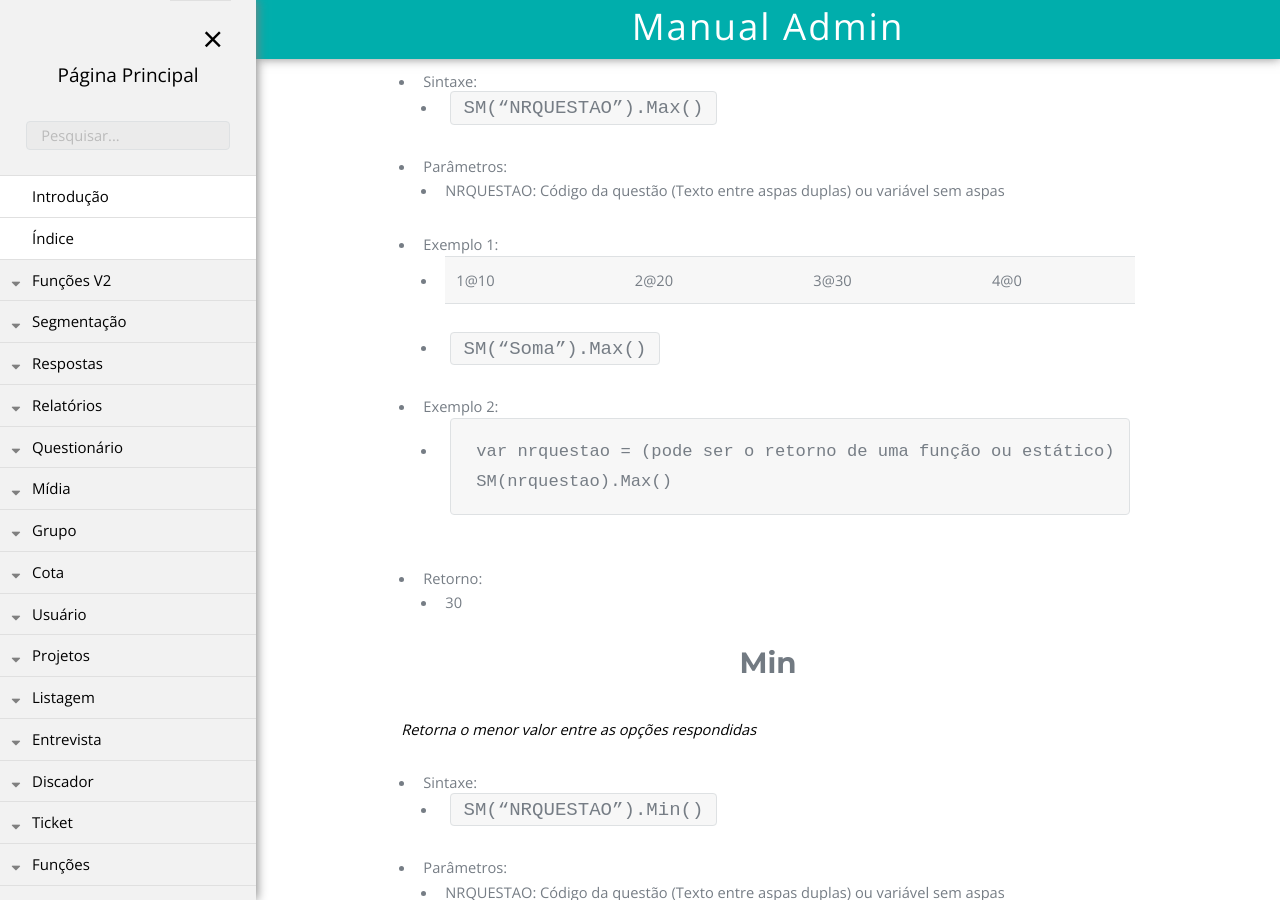
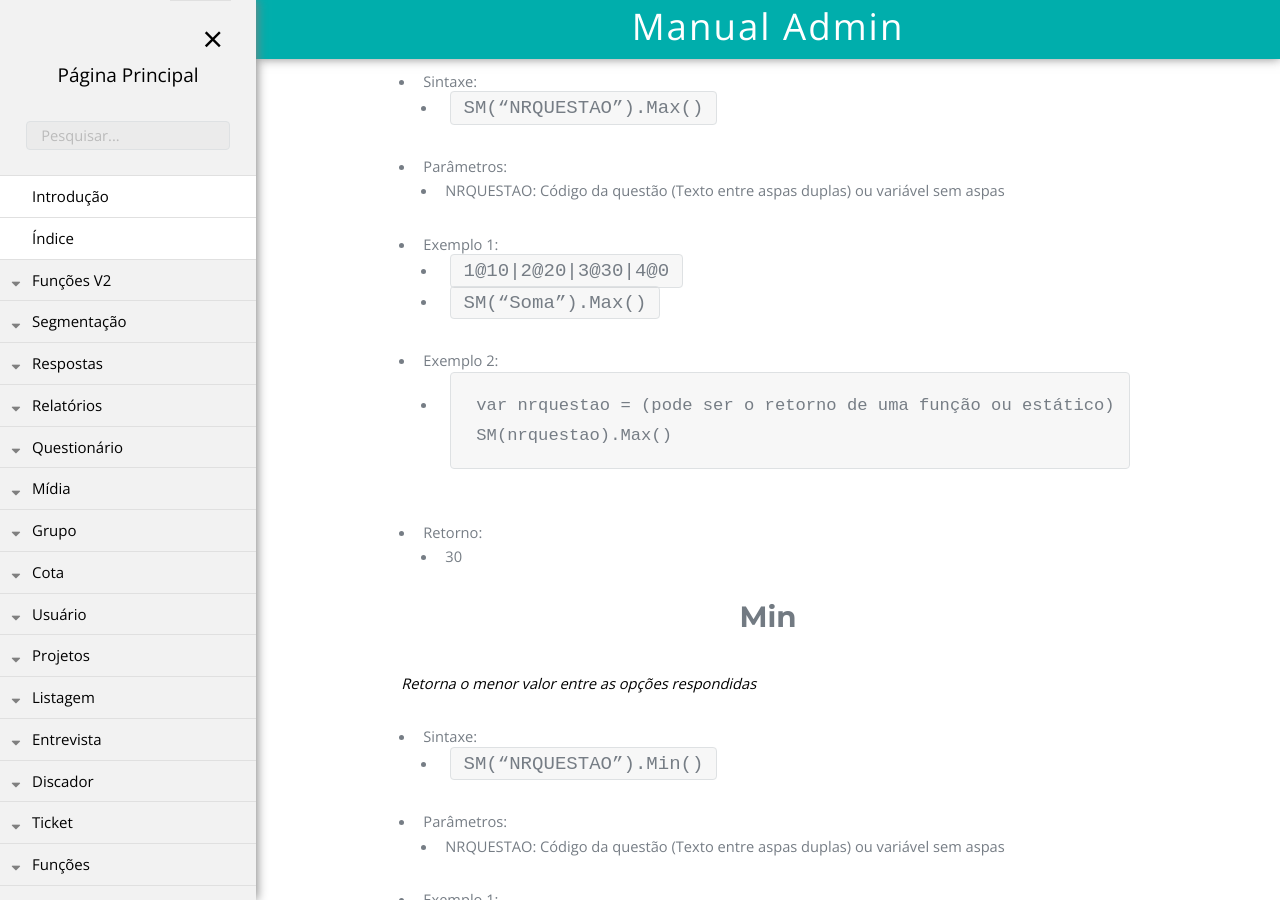
Before and after one commit to rogerio-figueiredo-hsr/hsrtechonline.github.io, a Jekyll site: the page built from _posts/2019-03-29-somatoria.md, in a window 1280 px wide and 900 px high, scrolled down 840 px. Built offline with Jekyll 4.4.1, drawn with Linux system fonts in a browser that asks for light colours.

```diff
--- a/_posts/2019-03-29-somatoria.md
+++ b/_posts/2019-03-29-somatoria.md
@@ -33,7 +33,7 @@ pasta: "funcoesv2"
 - Parâmetros:
   - NRQUESTAO: Código da questão (Texto entre aspas duplas) ou variável sem aspas
 - Exemplo 1:
-  - 1@10|2@20|3@30|4@0
+  - `1@10|2@20|3@30|4@0`
   - `SM(“Soma”).Max()`
 - Exemplo 2:
   - <pre>
```
